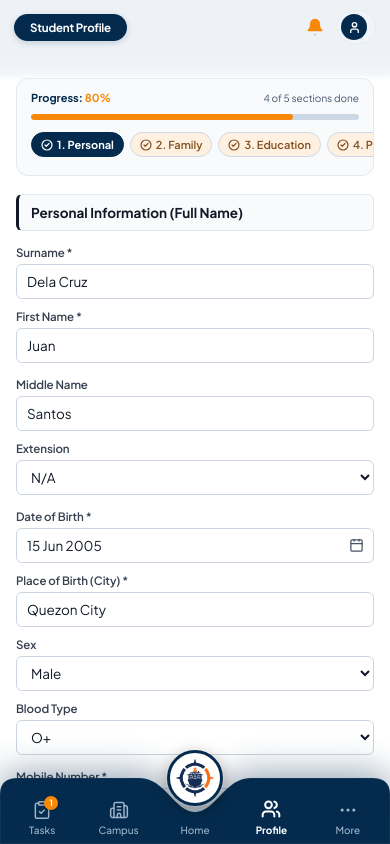
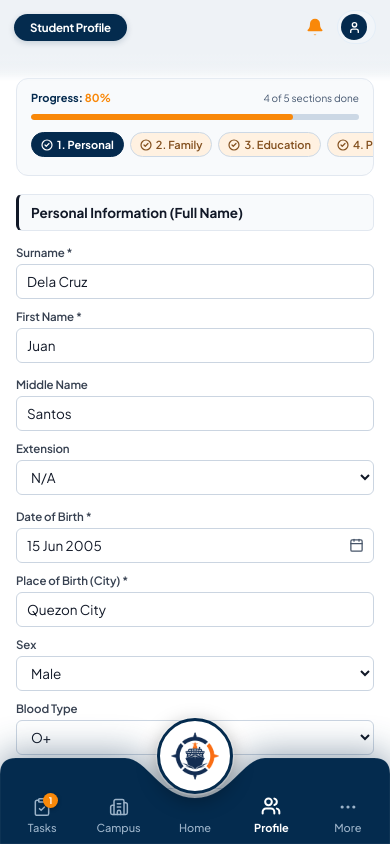
Before and after one commit to PSYDN26/rdesignSYS, a React (Vite) app: page / in a window 390 px wide. Built offline with nearby package versions, Linux system fonts and the light colour scheme.

Commit message:
fix(nav): widen and smooth bottom nav circular CTA notch to wide U-cradle geometry

```diff
--- a/src/components/CircleBottomNav.css
+++ b/src/components/CircleBottomNav.css
@@ -22,25 +22,25 @@
     padding-bottom: env(safe-area-inset-bottom, 0px);
   }
 
-  /* 35cm : 6.6cm scaled bar container */
+  /* Scaled bar container (86px height, max-width 460px) */
   .circle-nav-container {
     position: relative;
     width: 100%;
-    max-width: 450px;
-    height: 66px;
+    max-width: 460px;
+    height: 86px;
     display: flex;
     align-items: flex-end;
     pointer-events: auto;
   }
 
-  /* SVG Downward Scooped Notch Backdrop (#042B4E) */
+  /* SVG Wide U-Cradle Notch Backdrop (#042B4E) */
   .circle-nav-backdrop-svg {
     position: absolute;
     left: 0;
     right: 0;
     bottom: 0;
     width: 100%;
-    height: 66px;
+    height: 86px;
     pointer-events: none;
     filter: drop-shadow(0 -4px 18px rgba(4, 43, 78, 0.45));
     z-index: 1;
@@ -52,16 +52,16 @@
     stroke-width: 1px;
   }
 
-  /* 5 Equal Columns: exactly 20% (7cm) each */
+  /* 5 Equal Columns: exactly 20% each */
   .circle-nav-items-grid {
     position: relative;
     z-index: 2;
     display: grid;
     grid-template-columns: repeat(5, 1fr);
     width: 100%;
-    height: 66px;
+    height: 86px;
     align-items: end;
-    padding: 0 4px 8px;
+    padding: 0 4px 10px;
   }
 
   /* Standard Item Buttons (Columns 1, 2, 4, 5) */
@@ -74,11 +74,11 @@
     background: transparent;
     border: none;
     color: #9cb3c9;
-    font-size: 10px;
-    line-height: 12px;
+    font-size: 11px;
+    line-height: 13px;
     font-weight: 500;
     cursor: pointer;
-    padding: 10px 2px 0;
+    padding: 8px 2px 0;
     height: 100%;
     transition: color 0.15s ease, transform 0.12s ease;
     user-select: none;
@@ -113,10 +113,10 @@
     right: -6px;
     background: var(--amber-badge, #f98809);
     color: #ffffff;
-    font-size: 8.5px;
+    font-size: 9px;
     font-weight: 700;
-    min-width: 14px;
-    height: 14px;
+    min-width: 15px;
+    height: 15px;
     padding: 0 2px;
     border-radius: var(--radius-full, 9999px);
     display: flex;
@@ -125,7 +125,7 @@
     box-shadow: 0 1px 4px rgba(0, 0, 0, 0.3);
   }
 
-  /* Center Column (Column 3: 14cm - 21cm, Center 17.5cm) */
+  /* Center Column (Column 3: elevated Home CTA) */
   .circle-nav-center-cta {
     position: relative;
     display: flex;
@@ -140,16 +140,16 @@
     user-select: none;
   }
 
-  /* 5.5cm x 5.5cm Donut Circle: 56px x 56px, exactly 50% above baseline, 50% nested */
+  /* 76px Circular CTA Disc: seated in wide U-shaped notch with 6-8px concentric gap */
   .circle-nav-cta-disc {
     position: absolute;
-    top: -28px;
-    width: 56px;
-    height: 56px;
+    top: -40px;
+    width: 76px;
+    height: 76px;
     border-radius: 50%;
     background: #ffffff;
-    border: 3px solid #042b4e;
-    box-shadow: 0 0 0 1.5px rgba(255, 255, 255, 0.18), 0 4px 16px rgba(0, 0, 0, 0.35);
+    border: 3.5px solid #042b4e;
+    box-shadow: 0 0 0 1.5px rgba(255, 255, 255, 0.22), 0 6px 20px rgba(0, 0, 0, 0.35);
     display: flex;
     align-items: center;
     justify-content: center;
@@ -159,25 +159,25 @@
   }
 
   .circle-nav-center-cta:active .circle-nav-cta-disc {
-    transform: scale(0.92);
+    transform: scale(0.93);
   }
 
   .circle-nav-center-cta.active .circle-nav-cta-disc {
-    box-shadow: 0 0 0 3px #f98809, 0 6px 20px rgba(249, 136, 9, 0.5);
+    box-shadow: 0 0 0 3.5px #f98809, 0 6px 22px rgba(249, 136, 9, 0.5);
   }
 
   .circle-nav-ship-img {
-    width: 38px;
-    height: 38px;
+    width: 48px;
+    height: 48px;
     object-fit: contain;
     display: block;
     pointer-events: none;
   }
 
-  /* Exactly locked to the identical horizontal text baseline (in the 2.75cm bottom zone) */
+  /* Exactly locked to identical horizontal text baseline */
   .circle-nav-center-label {
-    font-size: 10px;
-    line-height: 12px;
+    font-size: 11px;
+    line-height: 13px;
     font-weight: 500;
     color: #9cb3c9;
     transition: color 0.15s ease, font-weight 0.15s ease;
--- a/src/components/CircleBottomNav.jsx
+++ b/src/components/CircleBottomNav.jsx
@@ -1,4 +1,4 @@
-import React, { useState } from 'react';
+import React, { useState, useRef, useEffect } from 'react';
 import {
   ClipboardCheck,
   Building2,
@@ -17,13 +17,15 @@ import './CircleBottomNav.css';
 
 /**
  * CircleBottomNav
- * Pixel-Perfect Scaling based on PowerPoint Guides:
- * - Total Width: 35 cm (5 columns of 7 cm = 20% each)
- * - Circle Donut: 5.5 cm x 5.5 cm (78.6% of center column)
- * - Drop Effect: 7.25 cm from top guide (3.34 cm drop below flat baseline)
- * - 50% circle elevation above baseline, 50% nested in scoop
- * - Concentric gap: ~6px around lower half of disc
- * - SCMBT Ship Menu Compass Emblem (#042B4E Navy + #F98809 Amber)
+ * Wide, Smooth Circular CTA Notch matching the reference design:
+ * - Mobile viewport baseline: 390px (responsive via ResizeObserver)
+ * - Navigation height: 86px
+ * - Circular CTA diameter: 76px (with 50px SCMBT ship emblem)
+ * - Notch width: 140px (wide, flowing U-shaped cradle)
+ * - Notch depth: 40px (gentle rounded nadir, zero V-pointiness)
+ * - CTA overlap above top edge: 40px (disc top at -40px)
+ * - Visual gap: ~6-8px consistent concentric clearance
+ * - Cubic Bézier easing: smooth C1 horizontal transitions at shoulders & nadir
  */
 export default function CircleBottomNav({
   activeTab = 'profile',
@@ -31,6 +33,52 @@ export default function CircleBottomNav({
   todoBadge = 1,
 }) {
   const [isDrawerOpen, setIsDrawerOpen] = useState(false);
+  const containerRef = useRef(null);
+  const [navWidth, setNavWidth] = useState(390);
+
+  useEffect(() => {
+    if (!containerRef.current) return;
+    const updateWidth = () => {
+      if (containerRef.current) {
+        const rect = containerRef.current.getBoundingClientRect();
+        if (rect.width > 0) {
+          setNavWidth(Math.round(rect.width));
+        }
+      }
+    };
+    updateWidth();
+    const observer = new ResizeObserver(updateWidth);
+    observer.observe(containerRef.current);
+    return () => observer.disconnect();
+  }, []);
+
+  // Geometry: Wide, smooth U-shaped cradle with horizontal tangents
+  const height = 86;
+  const cx = navWidth / 2;
+  const halfNotch = 70; // 140px total notch opening
+  const notchDepth = 40;
+  const cornerR = 16;
+
+  const leftStart = Math.max(cornerR, cx - halfNotch);
+  const leftCp1 = cx - 47.6; // Shoulder departure control point
+  const leftCp2 = cx - 35.0; // Nadir arrival control point
+  const rightCp1 = cx + 35.0; // Nadir departure control point
+  const rightCp2 = cx + 47.6; // Shoulder arrival control point
+  const rightEnd = Math.min(navWidth - cornerR, cx + halfNotch);
+  const rightCorner = navWidth - cornerR;
+
+  const svgPath = `
+    M 0 ${cornerR}
+    Q 0 0 ${cornerR} 0
+    H ${leftStart.toFixed(1)}
+    C ${leftCp1.toFixed(1)} 0, ${leftCp2.toFixed(1)} ${notchDepth}, ${cx.toFixed(1)} ${notchDepth}
+    C ${rightCp1.toFixed(1)} ${notchDepth}, ${rightCp2.toFixed(1)} 0, ${rightEnd.toFixed(1)} 0
+    H ${rightCorner.toFixed(1)}
+    Q ${navWidth} 0 ${navWidth} ${cornerR}
+    V ${height}
+    H 0
+    Z
+  `;
 
   const mainTabs = [
     { id: 'todo', label: 'Tasks', icon: ClipboardCheck, badge: todoBadge },
@@ -73,38 +121,16 @@ export default function CircleBottomNav({
         role="navigation"
         aria-label="Mobile Bottom Navigation"
       >
-        <div className="circle-nav-container">
-          {/* Layer 1: Pixel-Perfect SVG Scooped Notch Backdrop (Dark Navy #042B4E) */}
+        <div className="circle-nav-container" ref={containerRef}>
+          {/* Layer 1: Pixel-Perfect SVG Wide U-Cradle Backdrop (Dark Navy #042B4E) */}
           <svg
             className="circle-nav-backdrop-svg"
-            viewBox="0 0 350 66"
-            preserveAspectRatio="none"
+            viewBox={`0 0 ${navWidth} ${height}`}
             xmlns="http://www.w3.org/2000/svg"
             aria-hidden="true"
           >
-            {/*
-              Exact PowerPoint Mathematical Ratios (35cm width, 7cm cols, 5.5cm donut, 7.25cm drop):
-              - Top-left corner: Q 0 0 16 0
-              - Left baseline: y=0, H 125.5 (extends 4.5cm into Col 2)
-              - Cubic Bézier Scoop: C (148, 0) -> (157, 34) -> (175, 34)
-              - Cubic Bézier Return: C (193, 34) -> (202, 0) -> (224.5, 0)
-              - Right baseline: y=0, H 334
-              - Top-right corner: Q 350 0 350 16
-              - Bottom closure: V 66 H 0 Z
-            */}
             <path
-              d="
-                M 0 16
-                Q 0 0 16 0
-                H 125.5
-                C 148 0, 157 34, 175 34
-                C 193 34, 202 0, 224.5 0
-                H 334
-                Q 350 0 350 16
-                V 66
-                H 0
-                Z
-              "
+              d={svgPath}
               className="circle-nav-path"
             />
           </svg>
```
Also changed, not shown: 1 other file (tests, documents, lock files or other folders).
